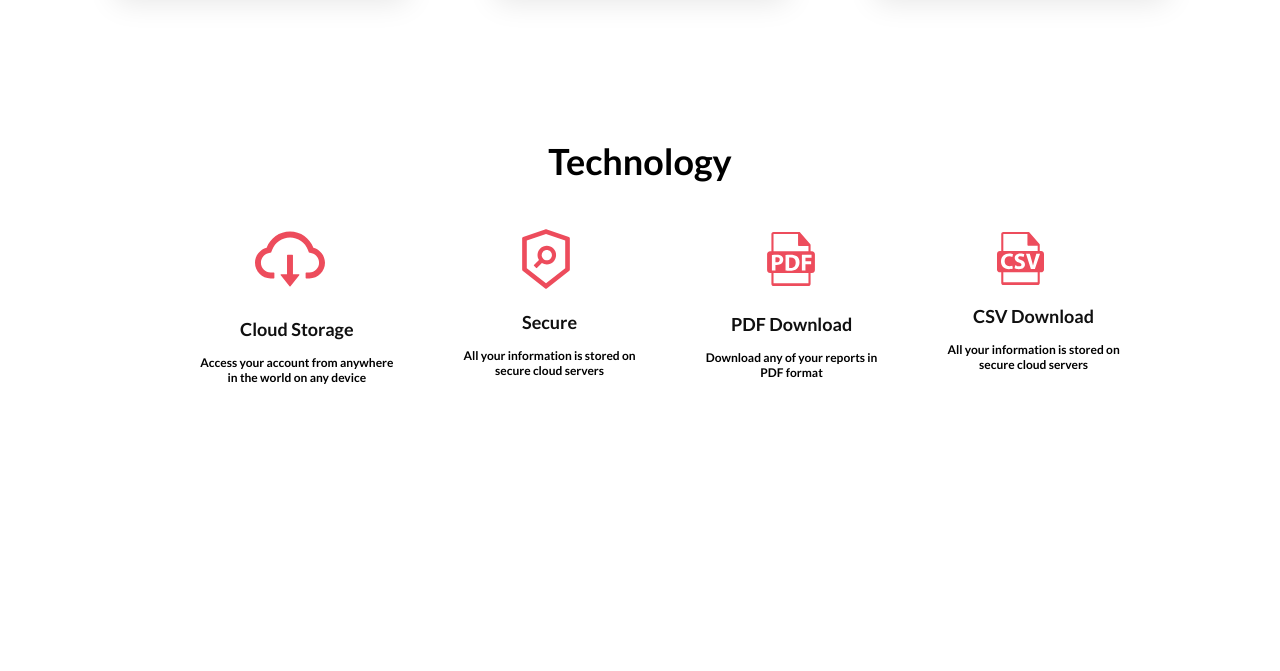
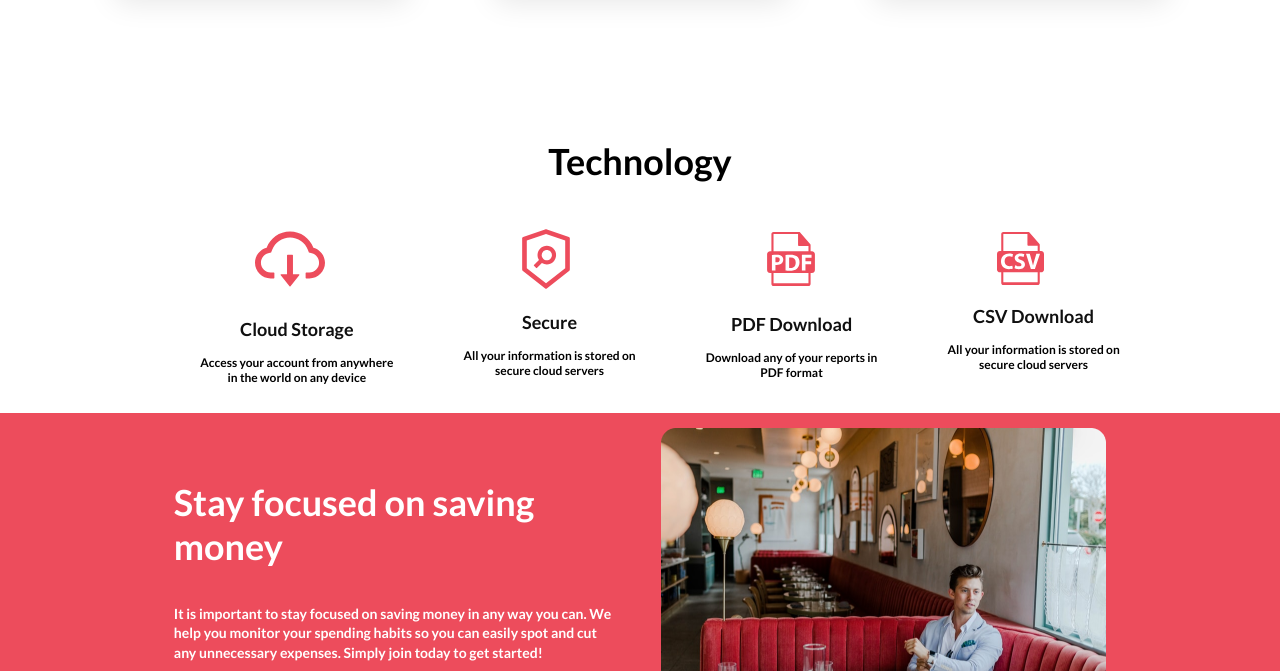
Before and after one commit to ayanabktva/CloudBudget, a plain HTML site: page index.html in a window 1280 px wide. Shown: the part 1984-2655 px from the top of the page. Before the commit the page ends 2397 px from the top, so only its background shows below. Drawn offline with Linux system fonts and the light colour scheme.

Commit message:
finished desc

```diff
--- a/css/style.css
+++ b/css/style.css
@@ -280,6 +280,41 @@ body {
 .technology-img-wrap {
     padding-left: 50px;
 }
+.desc {
+    background: #ed4c5c;
+}
+.desc-info {
+    display: flex;
+    align-items: center;
+    justify-content: center;
+    gap: 50px;
+}
+.desc-img {
+    padding-top: 15px;
+    height: 100%;
+}
+.desc-title {
+    color: #fff;
+    font-family: Lato;
+    font-size: 36px;
+    font-style: normal;
+    font-weight: 600;
+    line-height: normal;
+}
+.desc-text {
+    color: #fff;
+    text-align: justify;
+    font-family: Lato;
+    font-size: 14px;
+    font-style: normal;
+    font-weight: 400;
+    line-height: 140%;
+}
+@media screen and (max-width: 600px) {
+    .desc-info {
+        flex-direction: column-reverse;
+    }
+}
 @media screen and (max-width: 600px) {
     .technology-cards {
         flex-direction: column-reverse;
--- a/index.html
+++ b/index.html
@@ -213,6 +213,35 @@
                     </ul>
                 </div>
             </section>
+
+            <section class="desc">
+                <div class="container">
+                    <div class="desc-info">
+                        <div class="desc-pretitle">
+                            <h3 class="desc-title">
+                                Stay focused on saving <br />
+                                money
+                            </h3>
+                            <p class="desc-text">
+                                It is important to stay focused on saving money
+                                in any way you can. We <br />
+                                help you monitor your spending habits so you can
+                                easily spot and cut <br />
+                                any unnecessary expenses. Simply join today to
+                                get started!
+                            </p>
+                            <div class="desc-icon">
+                                <img src="images/ion-logo.svg" alt="" />
+                                <img src="images/apple.svg" alt="" />
+                                <img src="images/windows.svg" alt="" />
+                            </div>
+                        </div>
+                        <div class="desc-img">
+                            <img src="images/Video_bg (3).png" alt="" />
+                        </div>
+                    </div>
+                </div>
+            </section>
         </div>
     </body>
 </html>
```
Also changed, not shown: images/Video_bg (3).png (added), images/apple.svg (added), images/ion-logo.svg (added), images/windows.svg (added).
